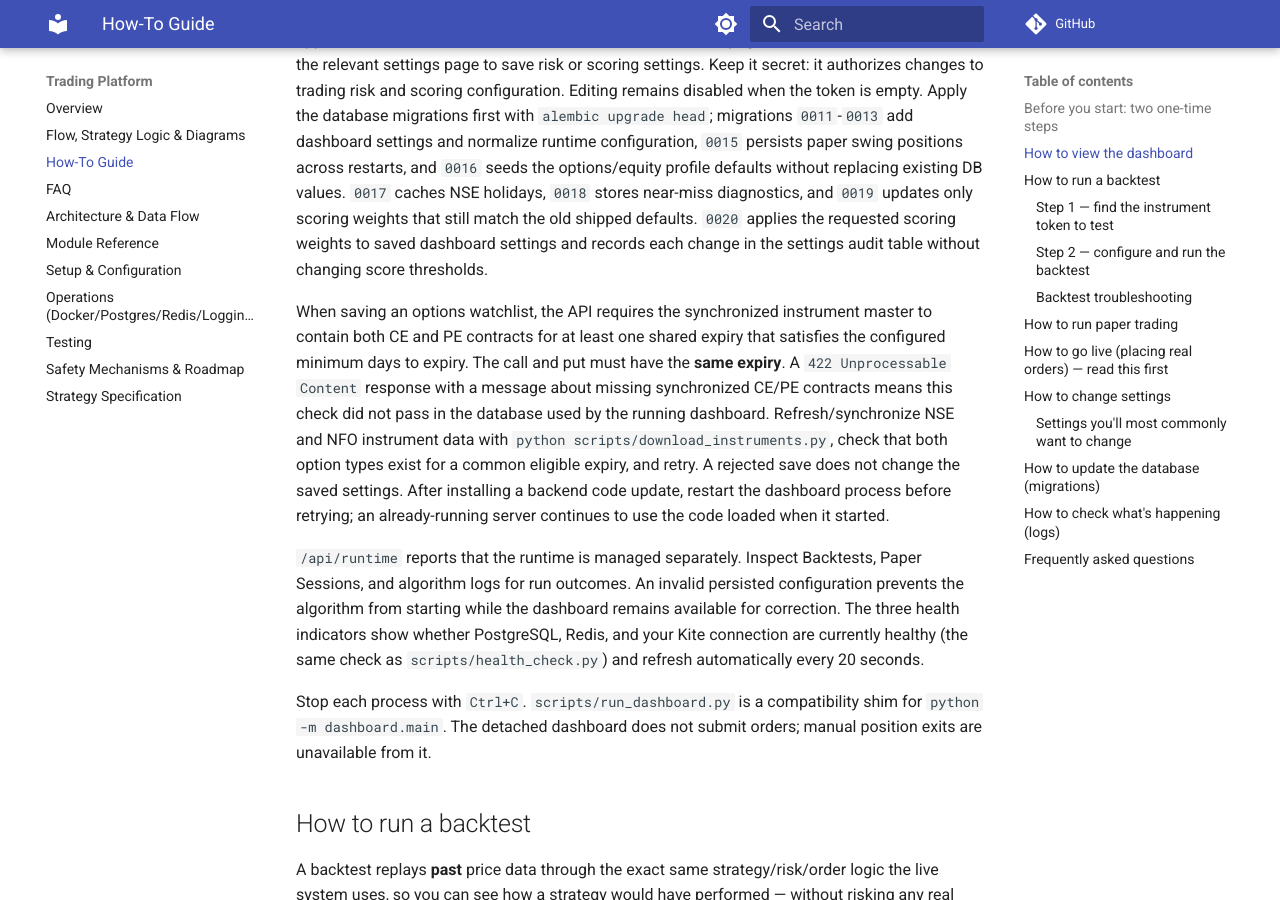
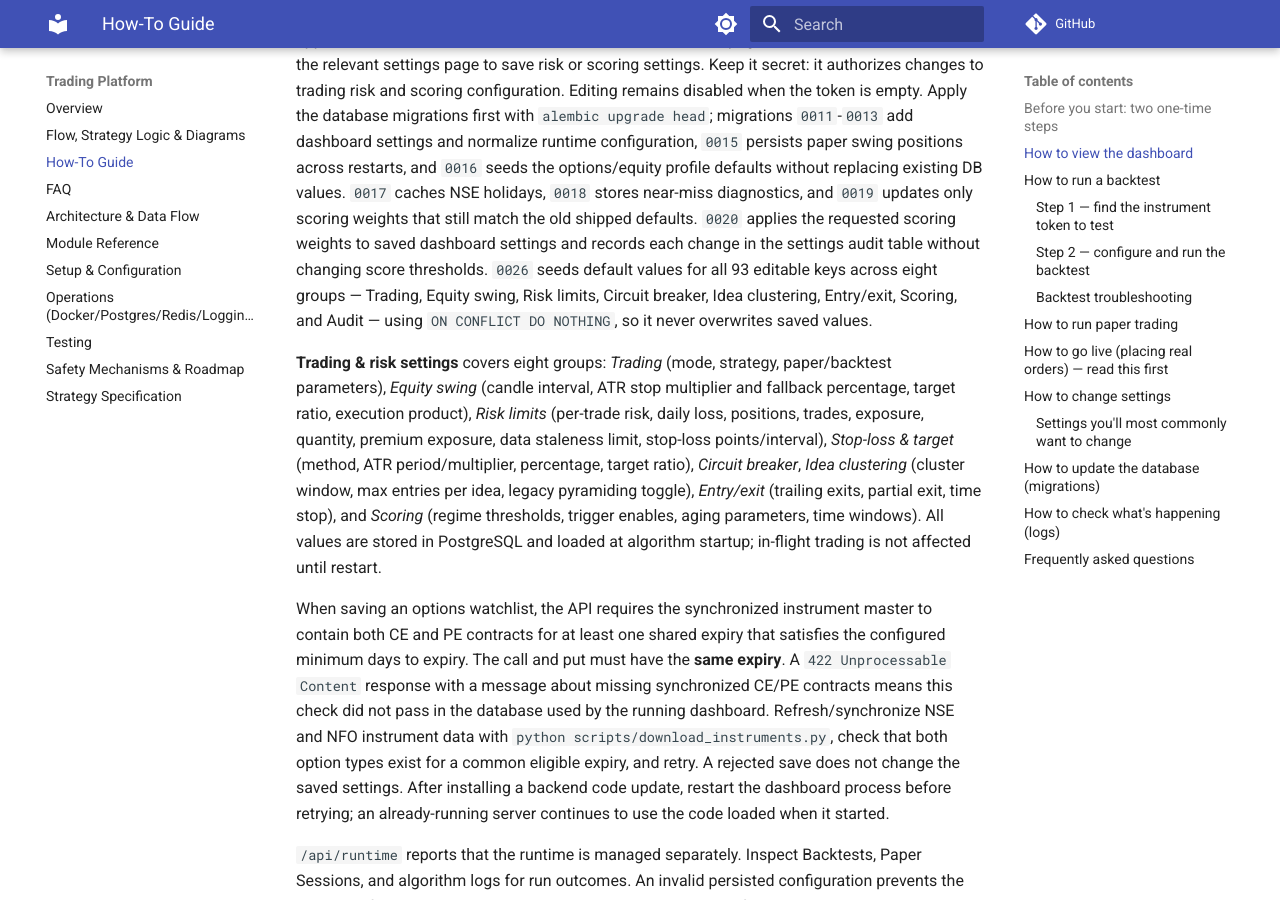
Before and after one commit to VictorG1422/docs, an MkDocs documentation site: the page built from docs/trading-platform/how-to.md, in a window 1280 px wide and 900 px high, scrolled down 4449 px. Built offline with MkDocs 1.6.1 and Material for MkDocs 9.7.7, drawn with Linux system fonts in a browser that asks for light colours; comment, search, counter and statistics services are not loaded.

Commit message:
docs: reflect UI overhaul, DB-first config, diagnostic improvements, and variable cleanup
- operations.md: document migration 0026 (seeds all 93 dashboard_settings defaults)
- how-to.md: add migration 0026 note, describe all 8 Trading & risk settings groups
  (equity swing, 4 new risk fields, entry/exit, circuit breaker, scoring)
- module-reference.md: update strategy/config (cooldown_seconds removed),
  technical_scoring_strategy (regime_inputs in diagnostic snapshot),
  strategy_engine (regime_inputs persisted to gate_inputs),
  risk/policy (trailing_exits_enabled default = True),
  dashboard_config (93 SETTING_FIELDS entries, 4 new risk fields added)

Co-Authored-By: Claude Sonnet 4.6 <noreply@anthropic.com>

```diff
--- a/docs/trading-platform/how-to.md
+++ b/docs/trading-platform/how-to.md
@@ -224,7 +224,22 @@ defaults without replacing existing DB values. `0017` caches NSE holidays,
 `0018` stores near-miss diagnostics, and `0019` updates only scoring weights
 that still match the old shipped defaults. `0020` applies the requested
 scoring weights to saved dashboard settings and records each change in the
-settings audit table without changing score thresholds.
+settings audit table without changing score thresholds. `0026` seeds default
+values for all 93 editable keys across eight groups — Trading, Equity swing,
+Risk limits, Circuit breaker, Idea clustering, Entry/exit, Scoring, and Audit
+— using `ON CONFLICT DO NOTHING`, so it never overwrites saved values.
+
+**Trading & risk settings** covers eight groups: *Trading* (mode, strategy,
+paper/backtest parameters), *Equity swing* (candle interval, ATR stop multiplier
+and fallback percentage, target ratio, execution product), *Risk limits* (per-trade
+risk, daily loss, positions, trades, exposure, quantity, premium exposure, data
+staleness limit, stop-loss points/interval), *Stop-loss & target* (method, ATR
+period/multiplier, percentage, target ratio), *Circuit breaker*, *Idea clustering*
+(cluster window, max entries per idea, legacy pyramiding toggle), *Entry/exit*
+(trailing exits, partial exit, time stop), and *Scoring* (regime thresholds,
+trigger enables, aging parameters, time windows). All values are stored in
+PostgreSQL and loaded at algorithm startup; in-flight trading is not affected
+until restart.
 
 When saving an options watchlist, the API requires the synchronized
 instrument master to contain both CE and PE contracts for at least one
```
Also changed, not shown: docs/trading-platform/module-reference.md (+5 -5 lines), docs/trading-platform/operations.md (+8 -0 lines).
